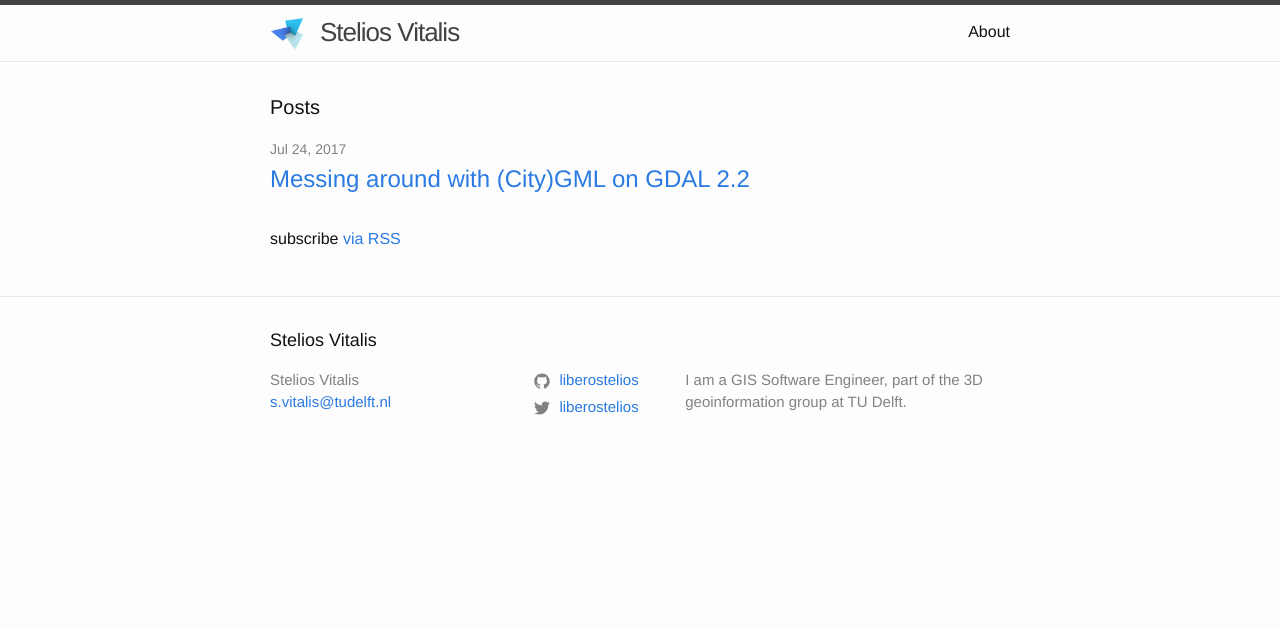
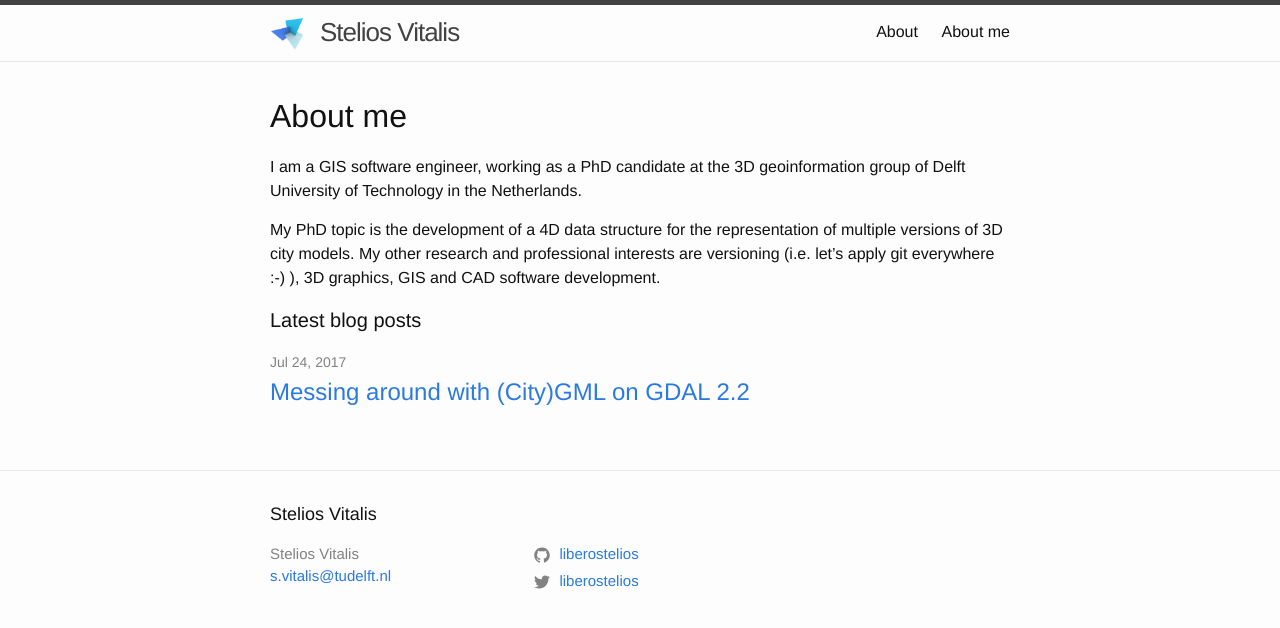
Before and after one commit to liberostelios/website, a Jekyll site: the page built from index.md, in a window 1280 px wide. Shown: the top 628 px of the page. Built offline with Jekyll 4.4.1, drawn with Linux system fonts in a browser that asks for light colours; our own code applies the rules of GitHub Pages for plain Markdown files.

Commit message:
Add introduction to home page

```diff
--- a/_config.yml
+++ b/_config.yml
@@ -15,8 +15,7 @@
 # in the templates via {{ site.myvariable }}.
 title: Stelios Vitalis
 email: s.vitalis@tudelft.nl
-description: > # this means to ignore newlines until "baseurl:"
-  I am a GIS Software Engineer, part of the 3D geoinformation group at TU Delft.
+#description: > # this means to ignore newlines until "baseurl:"
 baseurl: "/svitalis" # the subpath of your site, e.g. /blog
 url: "" # the base hostname & protocol for your site, e.g. http://example.com
 twitter_username: liberostelios
--- a/_layouts/home.html
+++ b/_layouts/home.html
@@ -4,9 +4,9 @@ layout: default
 
 <div class="home">
 
-  <h1 class="page-heading">Posts</h1>
+  {{ content }}
 
-  {{ content }}
+  <h1 class="page-heading">Latest blog posts</h1>
 
   <ul class="post-list">
     {% for post in site.posts %}
@@ -21,6 +21,4 @@ layout: default
     {% endfor %}
   </ul>
 
-  <p class="rss-subscribe">subscribe <a href="{{ "/feed.xml" | relative_url }}">via RSS</a></p>
-
 </div>
--- a/index.md
+++ b/index.md
@@ -4,3 +4,9 @@
 # See: https://jekyllrb.com/docs/themes/#overriding-theme-defaults
 layout: home
 ---
+
+# About me
+
+I am a GIS software engineer, working as a PhD candidate at the 3D geoinformation group of Delft University of Technology in the Netherlands.
+
+My PhD topic is the development of a 4D data structure for the representation of multiple versions of 3D city models. My other research and professional interests are versioning (i.e. let's apply git everywhere :-) ), 3D graphics, GIS and CAD software development.
```
Also changed, not shown: img/stelios.jpg (added).
